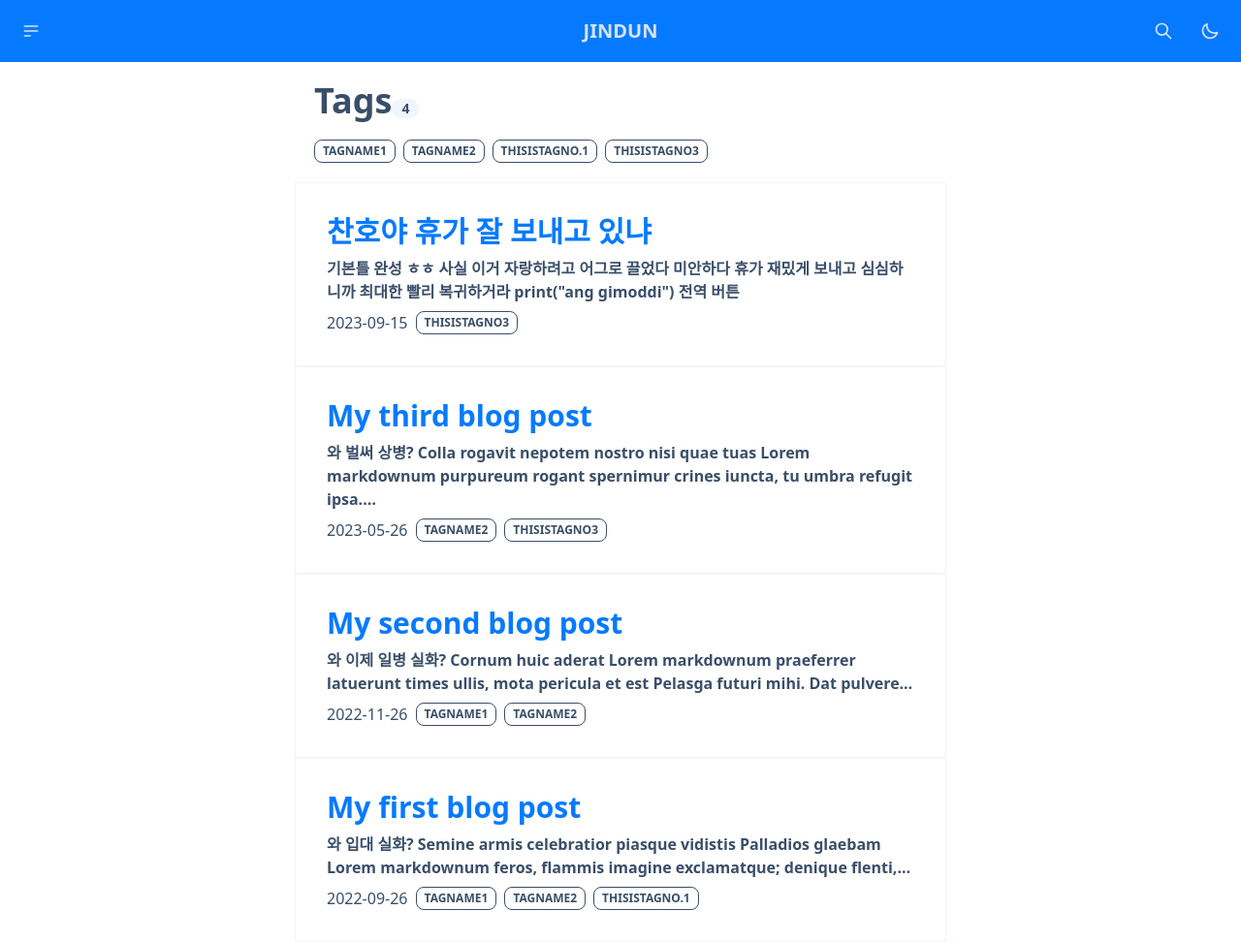
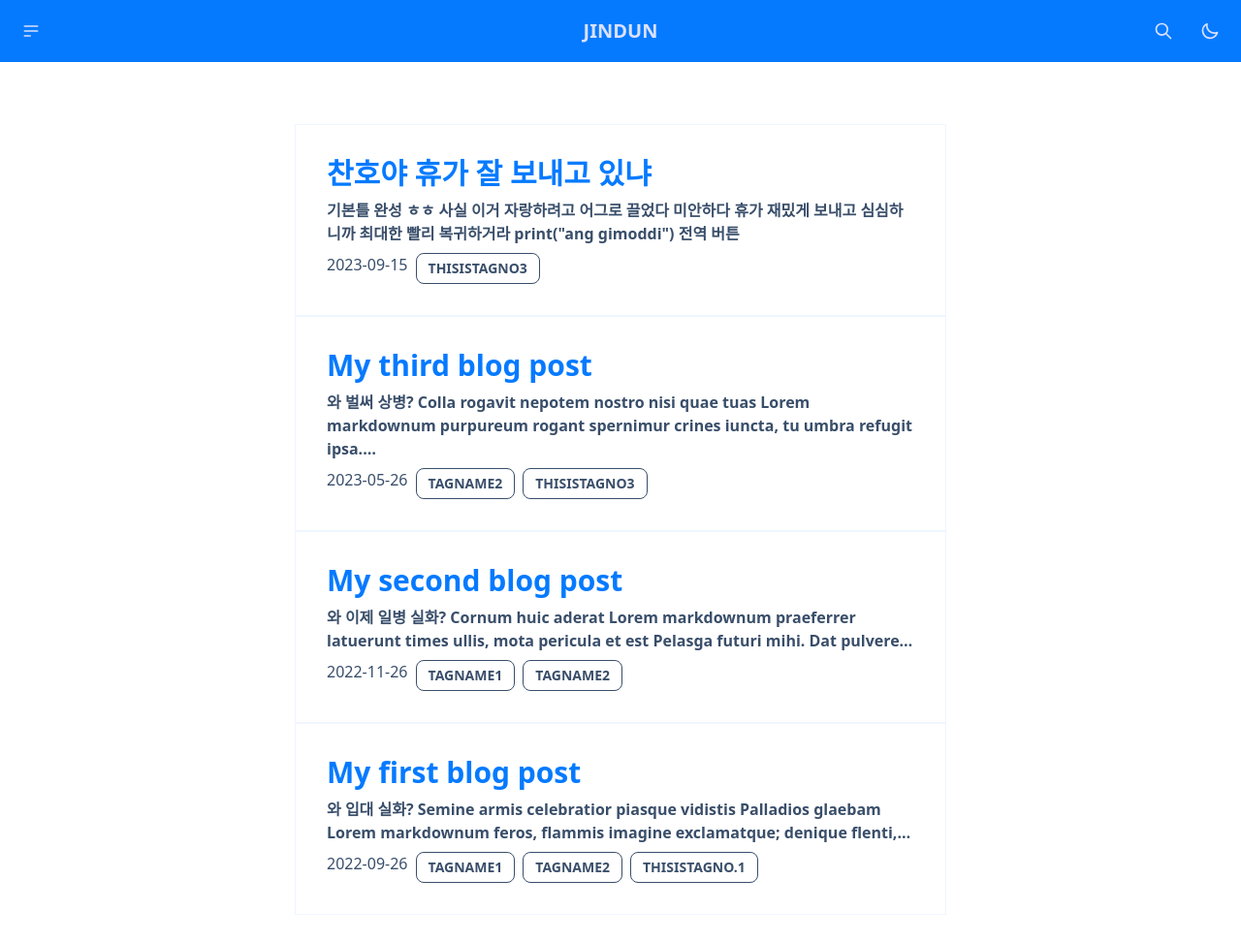
Before and after one commit to jindun619/JindunBlog, a Gatsby site: page / in a window 1280 px wide. Shown: the whole page at 97% size. After the commit the page ends 944 px from the top, so only its background shows below. Built offline with nearby package versions, Linux system fonts and the light colour scheme; Gatsby itself is replaced by a stand-in of ours.

Commit message:
remove tagArea

```diff
--- a/src/components/Navbar.js
+++ b/src/components/Navbar.js
@@ -2,11 +2,11 @@ import * as React from "react";
 import { Link } from "gatsby";
 import { Tag } from "./Tag";
 
-function Navbar(props) {
-  const data = props.data;
-  const tags = data.allMarkdownRemark.distinct.map((it, idx) => (
-    <li>
-      <a className="no-underline">{it}</a>
+function Navbar({data}) {
+  const {allMarkdownRemark} = data
+  const tags = allMarkdownRemark.distinct.map((it, idx) => (
+    <li key={idx}>
+      <Tag key={idx} name={it} />
     </li>
   ))
 
@@ -37,6 +37,11 @@ function Navbar(props) {
           <div className="drawer-side">
             <label htmlFor="my-drawer" className="drawer-overlay"></label>
             <ul className="menu p-4 ml-0 w-80 min-h-full bg-base-200">
+              <article className="prose m-5">
+                <h1>
+                  Tags<div className="badge badge-ghost">{allMarkdownRemark.totalCount}</div>
+                </h1>
+              </article>
               {/* <li><a className="no-underline">Sidebar Item 1</a></li>
               <li><a>Sidebar Item 2</a></li> */}
               {tags}
--- a/src/components/Tag.js
+++ b/src/components/Tag.js
@@ -2,7 +2,7 @@ import * as React from "react";
 
 function Tag(props) {
   return (
-    <button className="btn btn-outline btn-xs">{props.name}</button>
+    <button className="btn btn-outline btn-sm">{props.name}</button>
   );
 }
 
--- a/src/components/TagsArea.js
+++ /dev/null
@@ -1,31 +0,0 @@
-import * as React from "react";
-import { Tag } from "../components/Tag.js";
-
-function TagH1(props) {
-  return (
-    <article className="prose m-5">
-      <h1>
-        Tags<div className="badge badge-ghost">{props.count}</div>
-      </h1>
-    </article>
-  );
-}
-
-function TagsArea(props) {
-  const data = props.data;
-  const tags = data.allMarkdownRemark.distinct.map((it, idx) => (
-    <Tag key={idx} name={it} />
-  ))
-  const count = data.allMarkdownRemark.totalCount;
-
-  return (
-    <div>
-      <TagH1 count={count} />
-      <div className="flex flex-wrap gap-2 m-5">
-        {tags}
-      </div>
-    </div>
-  );
-}
-
-export { TagsArea };
--- a/src/pages/blog/{markdownRemark.frontmatter__slug}.jsx
+++ b/src/pages/blog/{markdownRemark.frontmatter__slug}.jsx
@@ -33,6 +33,7 @@ query MyQuery {
   }
   allMarkdownRemark {
     distinct(field: {frontmatter: {tags: SELECT}})
+    totalCount
   }
 }
 `
--- a/src/pages/index.js
+++ b/src/pages/index.js
@@ -2,15 +2,13 @@ import * as React from "react";
 import { graphql } from "gatsby";
 
 import { Navbar } from "../components/Navbar";
-import { TagsArea } from "../components/TagsArea";
 import { CardsArea } from "../components/CardsArea";
 
 function IndexPage( {data} ) {
   return (
     <div data-theme="winter" className="whole_container h-full"> {/* night */}
       <Navbar data={data} />
-      <div className="max-w-2xl mx-auto">
-        <TagsArea data={data} />
+      <div className="max-w-2xl pt-16 mx-auto">
         <CardsArea data={data} />
       </div>
     </div>
```
